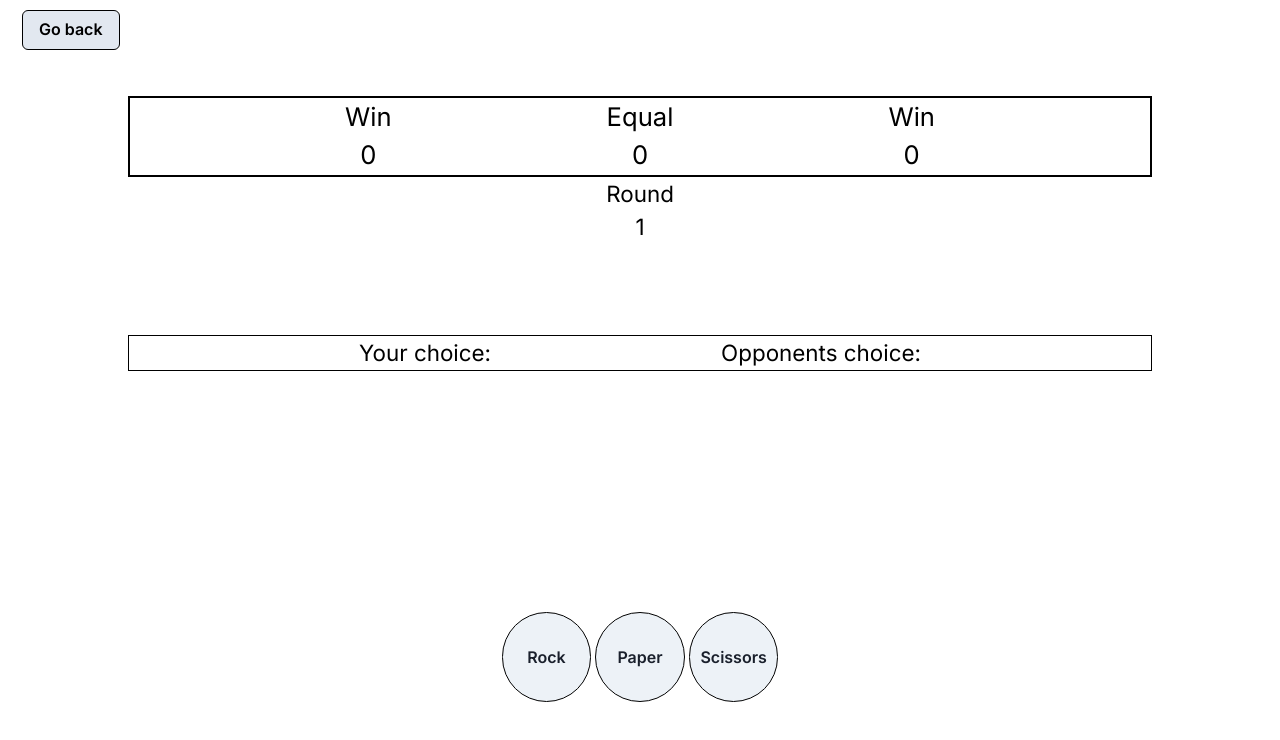
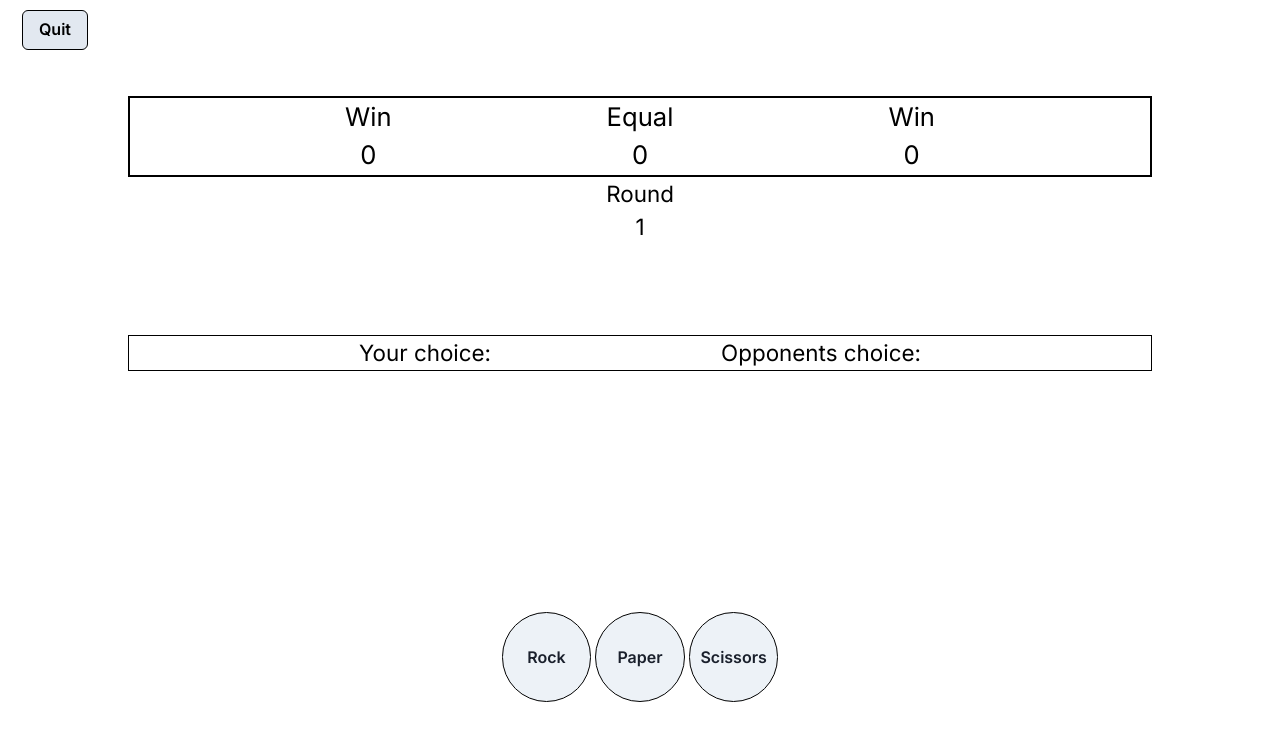
Before and after one commit to norbikam/game, a Next.js app in the folder client/: page /rps/room/1 in a window 1280 px wide. Shown: the top 740 px of the page. Built offline with nearby package versions, Linux system fonts and the light colour scheme; no server answers.

Commit message:
fixed buttons

```diff
--- a/client/app/rickandmorty/page.tsx
+++ b/client/app/rickandmorty/page.tsx
@@ -161,7 +161,7 @@ function Boxx(props: {
 export default function Home() {
   return (
     <main className="flex flex-col items-center justify-between p-5">
-      <a href="http://localhost:3000">
+      <a href="https://rock-paper-scissors-client-six.vercel.app/">
         <Button
           left={5}
           position={"absolute"}
--- a/client/app/rps/room/[id]/page.tsx
+++ b/client/app/rps/room/[id]/page.tsx
@@ -74,7 +74,7 @@ const RoomPage: React.FC = () => {
         className="flex min-h-screen flex-col items-center justify-between p-24"
         style={{ backgroundColor: "white" }}
       >
-        <a href="https://rock-paper-scissors-client-six.vercel.app/">
+        <a href="https://rock-paper-scissors-client-six.vercel.app/rps">
           <Button
             left={5}
             position={"absolute"}
@@ -82,7 +82,7 @@ const RoomPage: React.FC = () => {
             background={"gray.200"}
             color={"black"}
           >
-            Go back
+            Quit
           </Button>
         </a>
         <h1 style={{ position: "absolute", top: 10 }}>{gameInfo}</h1>
```
